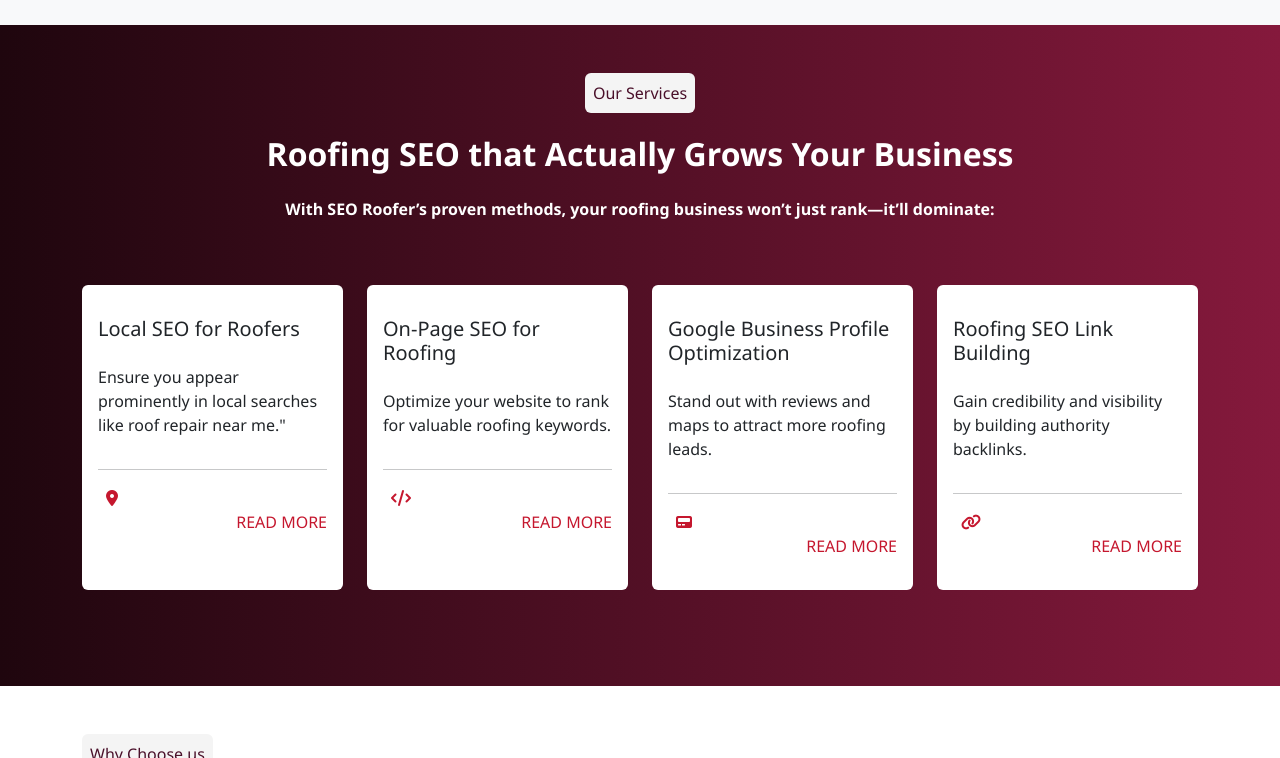
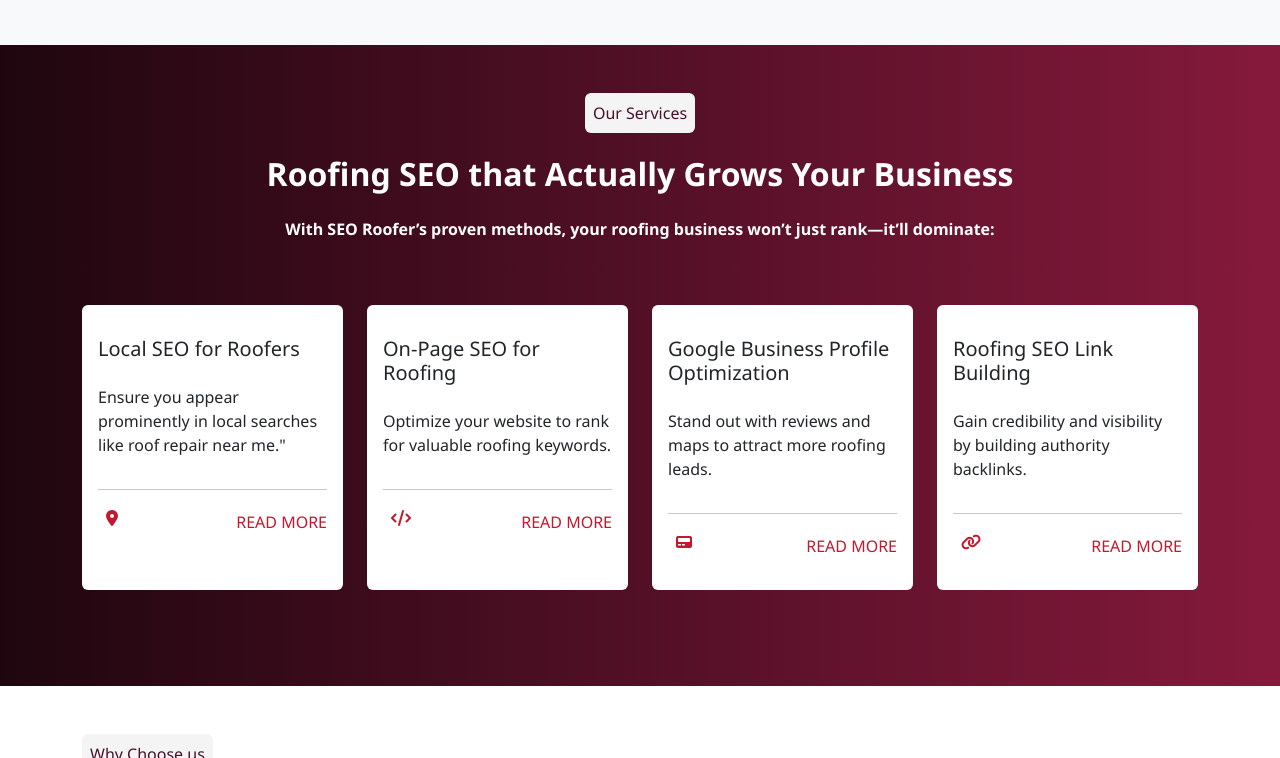
Before and after one commit to Sanju-logics/SEOROOFER, a plain HTML site: page index.html in a window 1280 px wide. Shown: the part 1509-2267 px from the top of the page. Drawn offline with nearby package versions, Linux system fonts and the light colour scheme.

Commit message:
Add files via upload

```diff
--- a/index.html
+++ b/index.html
@@ -146,10 +146,14 @@
       .highlight{
         color: #c5172e;
       }
+      .re-mar{
+        margin-top: -20px;
+      }
    .wave-container {
   line-height: 0;
   position: relative;
   margin-top: -5px;
+  margin-bottom: 20px;
 }
     </style>
   </head>
@@ -248,9 +252,12 @@
       </div>
     </section>
     <div class="wave-container">
-  <svg viewBox="0 0 1440 100" preserveAspectRatio="none" style="display: block; width: 100%; height: 100px;">
-    <path d="M0,0 C360,100 1080,0 1440,100 L1440,0 L0,0 Z" fill="#F2E6E6"></path>
-  </svg>
+  <svg xmlns="http://www.w3.org/2000/svg" viewBox="0 0 1280 100" width="100%">
+  <path d="M -151.04 50 Q -119.04 50 -87.04 75 Q -23.04 125 40.96 75 Q 72.96 50 104.96 50 Q 136.96 50 168.96 75 Q 232.96 125 296.96 75 Q 328.96 50 360.96 50 Q 392.96 50 424.96 75 Q 488.96 125 552.96 75 Q 584.96 50 616.96 50 Q 648.96 50 680.96 75 Q 744.96 125 808.96 75 Q 840.96 50 872.96 50 Q 904.96 50 936.96 75 Q 1000.96 125 1064.96 75 Q 1096.96 50 1128.96 50 Q 1160.96 50 1192.96 75 Q 1256.96 125 1320.96 75 Q 1352.96 50 1384.96 50 L 1280 0 L 0 0 Z" fill="#F2E6E6"></path>
+</svg>
+<!-- <svg xmlns="http://www.w3.org/2000/svg" viewBox="0 0 1280 100" width="100%">
+  <path d="M -251.73333333333332 50 Q -198.4 50 -145.07 75 Q -38.4 125 68.27 75 Q 121.6 50 174.93 50 Q 228.27 50 281.6 75 Q 388.27 125 494.93 75 Q 548.27 50 601.6 50 Q 654.93 50 708.27 75 Q 814.93 125 921.6 75 Q 974.93 50 1028.27 50 Q 1081.6 50 1134.93 75 Q 1241.6 125 1348.27 75 Q 1401.6 50 1454.93 50 L 1280 0 L 0 0 Z" fill="#59afff"></path>
+</svg> -->
 </div>
 
 <!-- <svg xmlns="http://www.w3.org/2000/svg" viewBox="0 0 1440 320"><path fill="#0099ff" fill-opacity="1" d="M0,128L26.7,122.7C53.3,117,107,107,160,138.7C213.3,171,267,245,320,261.3C373.3,277,427,235,480,208C533.3,181,587,171,640,186.7C693.3,203,747,245,800,234.7C853.3,224,907,160,960,149.3C1013.3,139,1067,181,1120,197.3C1173.3,213,1227,203,1280,202.7C1333.3,203,1387,213,1413,218.7L1440,224L1440,320L1413.3,320C1386.7,320,1333,320,1280,320C1226.7,320,1173,320,1120,320C1066.7,320,1013,320,960,320C906.7,320,853,320,800,320C746.7,320,693,320,640,320C586.7,320,533,320,480,320C426.7,320,373,320,320,320C266.7,320,213,320,160,320C106.7,320,53,320,27,320L0,320Z"></path></svg> -->
@@ -347,7 +354,7 @@
               <hr />
               <div class="highlight">
                 <i class="fa-solid fa-location-dot px-2 text-start"></i>
-                <p class="text-end">READ MORE</p>
+                <p class="text-end re-mar">READ MORE</p>
               </div>
             </div>
           </div>
@@ -360,7 +367,7 @@
               <hr />
               <div class="highlight">
                 <i class="fa-solid fa-code px-2"></i>
-               <p class="text-end">READ MORE</p>
+               <p class="text-end re-mar">READ MORE</p>
               </div>
             </div>
           </div>
@@ -373,7 +380,7 @@
               <hr />
               <div class="highlight">
                 <i class="fa-solid fa-pager px-2"></i>
-               <p class="text-end">READ MORE</p>
+               <p class="text-end re-mar">READ MORE</p>
               </div>
             </div>
           </div>
@@ -386,7 +393,8 @@
               <hr />
               <div class="highlight">
                 <i class="fa-solid fa-link px-2"></i>
-                <p class="text-end">READ MORE</p>
+                <p class="text-end re-mar">READ MORE</p>
+                <!-- <strong><i class="fa-solid fa-link px-2"></i><p class="text-end">READ MORE</p></strong> -->
               </div>
             </div>
           </div>
```
